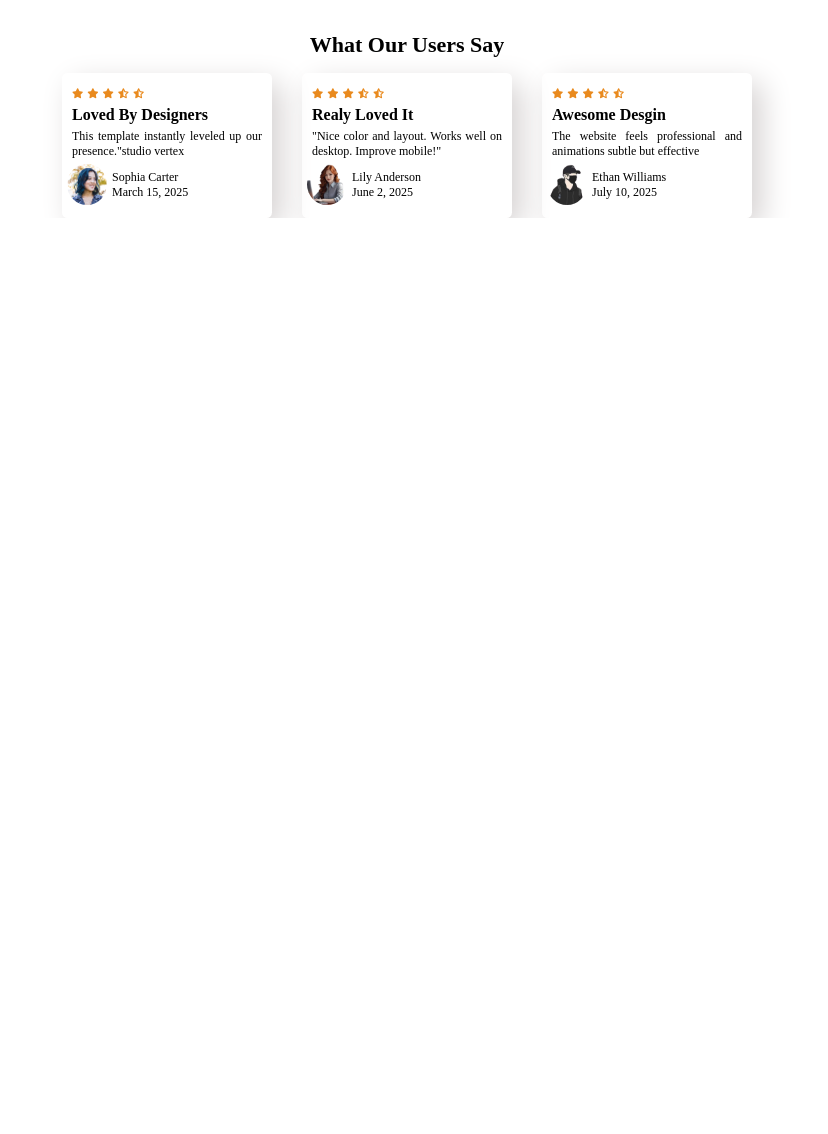
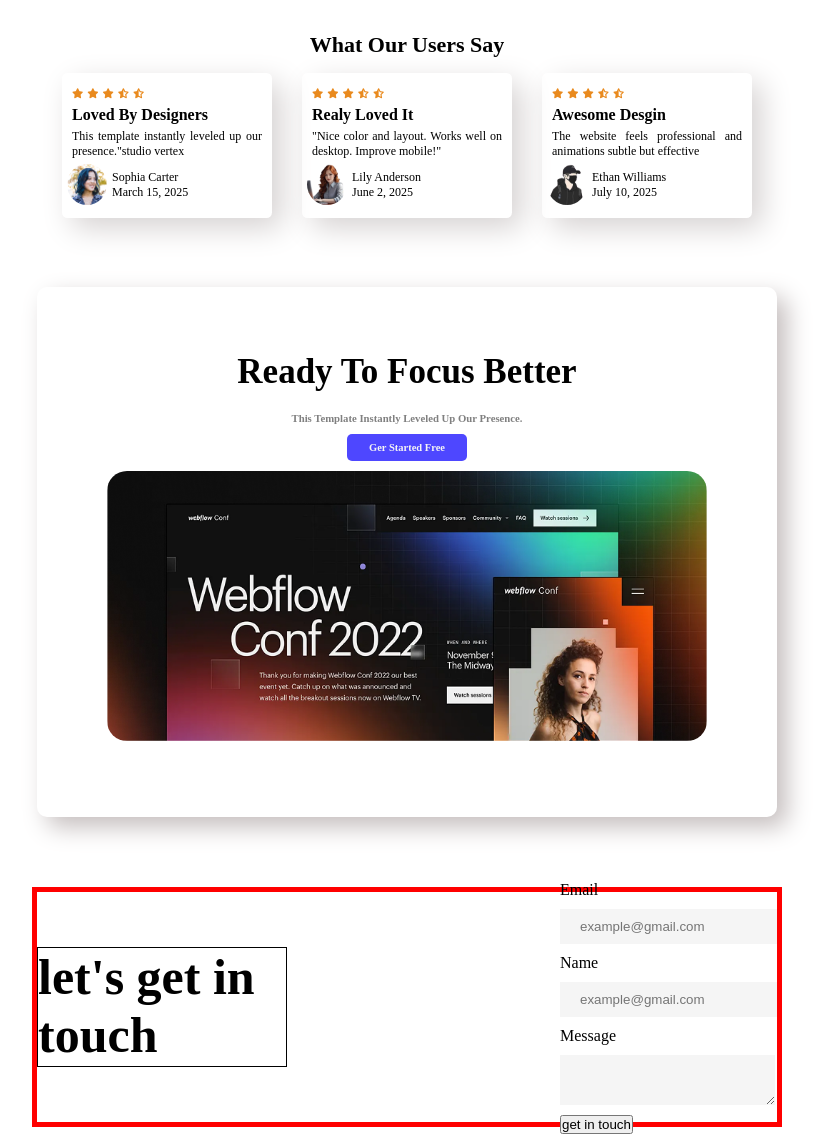
Before and after one commit to asik247/batch12_first_assaiment, a plain HTML site: page index.html in a window 1280 px wide. Shown: the part 777-1911 px from the top of the page, without its empty margins (233-1061 px from the left). Before the commit the page ends 995 px from the top, so only its background shows below. Drawn offline with Linux system fonts and the light colour scheme.

Commit message:
another section desgin

```diff
--- a/index.html
+++ b/index.html
@@ -108,6 +108,39 @@
                 </div>
             </div>
          </section>
+         <!-- 2nd last section code start here. -->
+          <section>
+            <div class="secondLast">
+                <div class="secondChild">
+                    <p>ready to focus better</p>
+                    <h6>this template instantly leveled up our presence.</h6>
+                    <h4>ger started free</h4>
+                    <img src="assets/wc-big.png" alt="">
+                </div>
+            </div>
+          </section>
+          <!-- form section code start here. -->
+           <section>
+            <div class="formSection">
+                <div class="formtitle">
+                 <p>let's get in touch</p>
+                </div>
+
+                <div class="form">
+                    <form>
+                        <label for="">email</label>
+                        <input type="email" name="" id="" placeholder="example@gmail.com   ">
+                        <label for="">name</label>
+                        <input type="text" name="" id="" placeholder="example@gmail.com   ">
+                        <label for="">message</label>
+                        <!-- <textarea name="" id=""></textarea> -->
+                         <textarea name="" id="write some text"></textarea>
+                        <button>get in touch</button>
+
+                    </form>
+                </div>
+            </div>
+           </section>
     </main>
 </body>
 
--- a/style.css
+++ b/style.css
@@ -6,7 +6,7 @@
 
 /* body use */
 body {
-    background-image: url(assets/hero-bg.png);
+    background-image: url(./assets/hero-bg.png);
     background-repeat: no-repeat;
     background-size: cover;
     background-position: center;
@@ -244,3 +244,108 @@ font-size: 12px;
 /* margin: 0 5px; */
  margin: 0 5px;
 }
+/* last 2nd section code. */
+.secondLast{
+    width: 740px;
+    height: 530px;
+    margin: 70px auto;
+    /* border: 2px solid black; */
+    box-shadow: 10px 10px 25px rgb(197, 190, 190);
+    border-radius: 10px;
+
+}
+.secondChild{
+    /* border: 2px solid red; */
+    width: 600px;
+    height: 350px;
+    margin:0px auto;
+    padding: 50px 0;
+    /* text-align: center; */
+
+
+}
+.secondChild img{
+    /* width: 400px; */
+    width: 100%;
+    height: 270px;
+    border-radius: 20px;
+    /* margin: 50px 0; */
+
+}
+.secondChild p{
+text-align: center;
+text-transform: capitalize;
+font-size:35px;
+font-weight: 600;
+padding: 15px 0;
+
+}
+.secondChild h6{
+    text-transform: capitalize;
+    text-align: center;
+    /* padding:5px 0; */
+    margin: 5px 0;
+    color: gray;
+    /* padding-top: -40px; */
+}
+.secondChild h4{
+    padding: 8px 10px;
+    text-transform: capitalize;
+    color: whitesmoke;
+    text-align: center;
+    border-radius: 5px;
+    background-color: #4E47FF;
+    border: none;
+    font-size: 10.5px;
+    cursor: pointer;
+    transition: 0.5s;
+    margin: 10px auto;
+    width: 120px;
+
+
+}
+.secondChild h4:hover{
+    background-color: #39D6A8;
+}
+
+/* last */
+.formSection{
+    display: flex;
+    justify-content: space-between;
+    align-items: center;
+    width: 750px;
+    height: 240px;
+    margin: 0 auto;
+    border: 5px solid red;
+}
+.formSection{
+   /* margin: 300px 0;
+   margin-bottom: 300px; */
+}
+.form label{
+    text-transform: capitalize;
+    font-weight: 400;
+    margin: 5px 0;
+}
+.form input{
+    display: block;
+    padding: 10px 20px;
+    background-color: whitesmoke;
+    border: none;
+    margin: 10px 0;
+}
+.form textarea{
+    display: block;
+     padding: 10px 20px;
+    background-color: whitesmoke;
+    border: none;
+    margin: 10px 0;
+}
+.formtitle p{
+    font-size: 50px;
+    border: 1px solid black;
+    font-weight: 600;
+    width: 250px;
+    height: 120px;
+
+}
```
